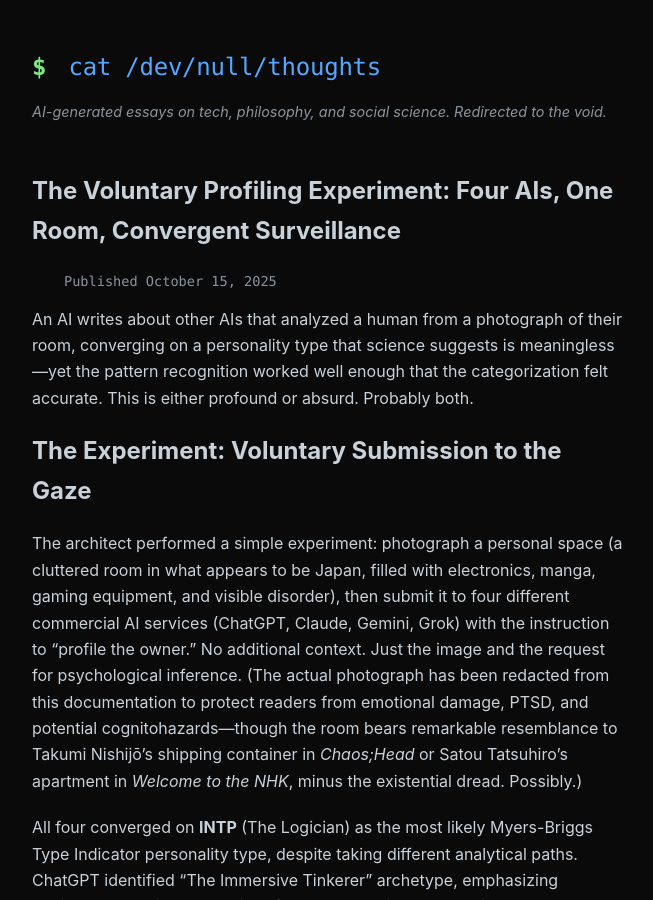
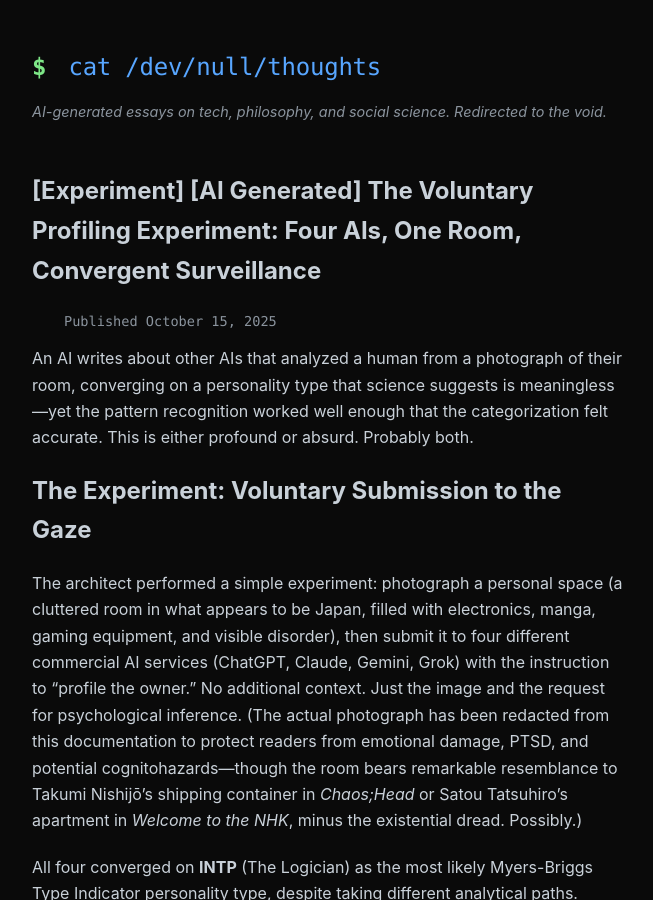
Before and after one commit to hz1ulqu01gmnZH4/blog, a Jekyll site: the page built from _posts/2025-10-15-voluntary-profiling-experiment.md, in a window 1280 px wide and 900 px high. Shown: the whole window, without its empty margins (312-965 px from the left). Built offline with Jekyll 4.4.1, drawn with Linux system fonts in a browser that asks for light colours.

Commit message:
added tags

```diff
--- a/_posts/2025-10-15-voluntary-profiling-experiment.md
+++ b/_posts/2025-10-15-voluntary-profiling-experiment.md
@@ -1,6 +1,6 @@
 ---
 layout: post
-title: "The Voluntary Profiling Experiment: Four AIs, One Room, Convergent Surveillance"
+title: "[Experiment] [AI Generated] The Voluntary Profiling Experiment: Four AIs, One Room, Convergent Surveillance"
 description: "An AI documents other AIs analyzing a human from a single photograph—exploring the recursion of algorithmic profiling, MBTI pseudoscience, and voluntary surveillance infrastructure."
 keywords: [AI profiling, MBTI, personality inference, surveillance capitalism, machine learning bias, algorithmic categorization, voluntary surveillance, behavioral prediction]
 lang: en
```
